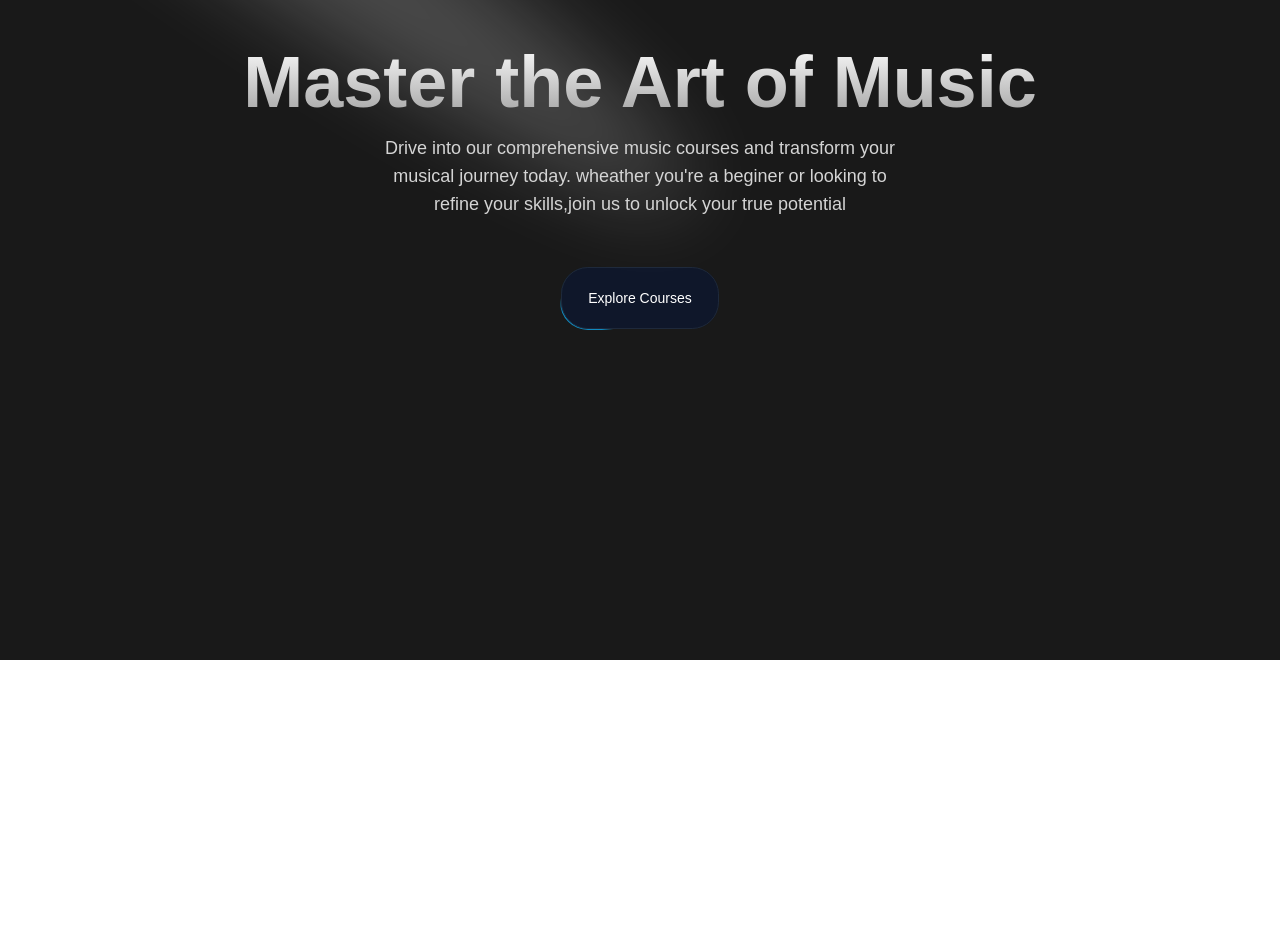
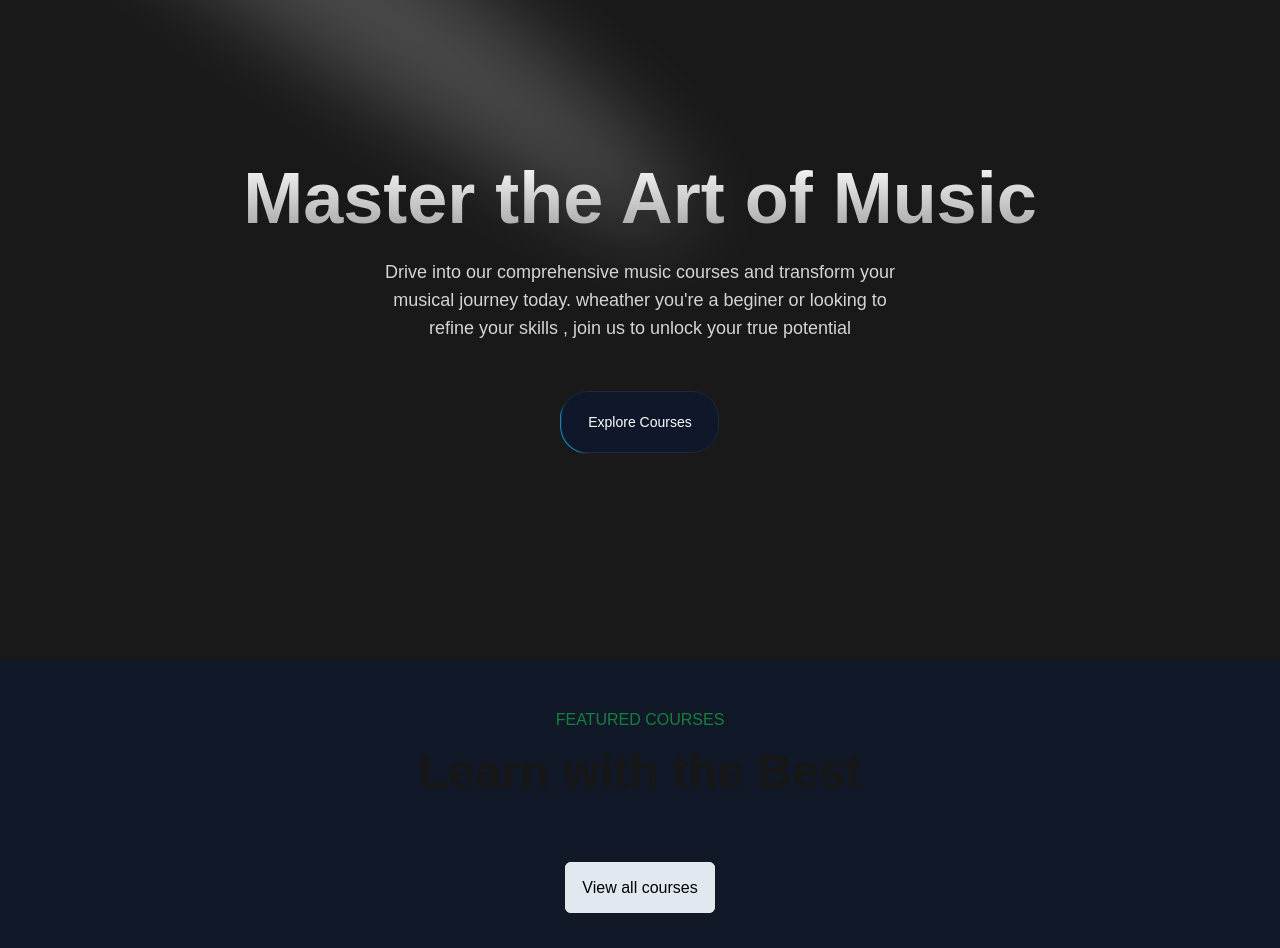
Before and after one commit to KUNALCHOURE/MeloMaster, a Next.js app: page / in a window 1280 px wide. Shown: the part 140-1088 px from the top of the page. Before the commit the page ends 800 px from the top, so only its background shows below. Built offline with nearby package versions, Linux system fonts and the light colour scheme.

Commit message:
featured courses page added

```diff
--- a/src/app/page.tsx
+++ b/src/app/page.tsx
@@ -1,10 +1,12 @@
 import Image from "next/image";
 import Hero from "@/components/hero";
+import Featuredcourses from "@/components/featuredcourses";
 export default function Home() {
   return (
     <>
      <main className="min-h-screen bg-black/[0.9] antialiased bg-grid-white/[0.02]">
       <Hero/>
+      <Featuredcourses/>
      </main>
     </>
   );
--- /dev/null
+++ b/src/components/featuredcourses.tsx
@@ -0,0 +1,26 @@
+import React from 'react'
+import coursedata from "../data/music_course.json"
+import { BackgroundGradient } from './ui/background-gradient';
+import Image from 'next/image';
+import Link from 'next/link';
+
+export default function Featuredcourses() {
+
+  return (
+    <div className='py-12 bg-gray-900'>
+           <div><h2 className='text-green-700 text-center'>FEATURED COURSES</h2>
+
+               <p className='text-5xl ptext-white text-center mt-4 font-bold'  >Learn with the Best</p>
+               </div>
+           <div className='mt-10 grid grid-cols-1 sm:grid-cols-2  lg:grid-cols-3 gap-8 justify-center'>
+
+           </div>
+
+           <div className='text-center mt-10'>
+              <Link href={"/courses"} className='mt-4 border rounded-md p-4 bg-slate-200 text-black text-center '>
+                 View all courses
+              </Link>
+           </div>
+    </div>
+  )
+}
--- a/src/components/hero.tsx
+++ b/src/components/hero.tsx
@@ -5,14 +5,14 @@
 import { Button } from './ui/moving-border';
 export default function Hero() {
   return (
-    <div className='h-auto md:h-[40rem] w-full rounded-md flex flex-col items-center justify-center relative overflow-hidden mx-auto py-10 md:py-0'>
+    <div className='min-h-screen md:h-[40rem] w-full rounded-md flex flex-col items-center justify-center relative overflow-hidden mx-auto py-10 md:py-0'>
          <Spotlight
         className="-top-40 left-0 md:left-60 md:-top-20"
         fill="white"
       />
-        <div className='p-4 relative z-10 w-full text-center'>
-      <h1 className='mt-20 md:mt-0 text-4xl md:text-7xl font-bold bg-clip-text text-transparent bg-gradient-to-b from-neutral-50  to-neutral-400' >Master the Art of Music </h1>
-      <p className='mt-4 font-normal text-base md:text-lg text-neutral-300 max-w-lg mx-auto'>Drive into our comprehensive music courses and transform your musical journey today. wheather you're a beginer or looking to refine your skills,join us to unlock your true potential </p>
+        <div className='p-4 relative z-10 w-full text-center mt-20'>
+      <h1 className='mt-24 md:mt-0 text-4xl md:text-7xl font-bold bg-clip-text text-transparent bg-gradient-to-b from-neutral-50  to-neutral-400' >Master the Art of Music </h1>
+      <p className='mt-6 font-normal text-base md:text-lg text-neutral-300 max-w-lg mx-auto '>Drive into our comprehensive music courses and transform your musical journey today.  wheather you're a beginer or looking to refine your skills , join us to unlock your true potential </p>
       </div>
       <div className="mt-8">
       <Link href='/courses'>
--- a/src/components/navbar.tsx
+++ b/src/components/navbar.tsx
@@ -7,7 +7,7 @@
     const [active, setActive] = useState<string | null>(null);
      return(
         <>
-          <div className={cn("fixed top-10 inset-x-0 max-w-2xl mx-auto z-50", className)}>
+          <div className={cn("fixed top-10 inset-x-0 max-w-2xl mx-auto z-50 mt-6", className)}>
             <Menu setActive={setActive}>
                 <Link  href={"/"}>
                 <MenuItem setActive={setActive} active={active} item="Home">
--- /dev/null
+++ b/src/components/ui/background-gradient.tsx
@@ -0,0 +1,72 @@
+import { cn } from "@/utils/cn";
+import React from "react";
+import { motion } from "framer-motion";
+
+export const BackgroundGradient = ({
+  children,
+  className,
+  containerClassName,
+  animate = true,
+}: {
+  children?: React.ReactNode;
+  className?: string;
+  containerClassName?: string;
+  animate?: boolean;
+}) => {
+  const variants = {
+    initial: {
+      backgroundPosition: "0 50%",
+    },
+    animate: {
+      backgroundPosition: ["0, 50%", "100% 50%", "0 50%"],
+    },
+  };
+  return (
+    <div className={cn("relative p-[4px] group", containerClassName)}>
+      <motion.div
+        variants={animate ? variants : undefined}
+        initial={animate ? "initial" : undefined}
+        animate={animate ? "animate" : undefined}
+        transition={
+          animate
+            ? {
+                duration: 5,
+                repeat: Infinity,
+                repeatType: "reverse",
+              }
+            : undefined
+        }
+        style={{
+          backgroundSize: animate ? "400% 400%" : undefined,
+        }}
+        className={cn(
+          "absolute inset-0 rounded-3xl z-[1] opacity-60 group-hover:opacity-100 blur-xl  transition duration-500 will-change-transform",
+          " bg-[radial-gradient(circle_farthest-side_at_0_100%,#00ccb1,transparent),radial-gradient(circle_farthest-side_at_100%_0,#7b61ff,transparent),radial-gradient(circle_farthest-side_at_100%_100%,#ffc414,transparent),radial-gradient(circle_farthest-side_at_0_0,#1ca0fb,#141316)]"
+        )}
+      />
+      <motion.div
+        variants={animate ? variants : undefined}
+        initial={animate ? "initial" : undefined}
+        animate={animate ? "animate" : undefined}
+        transition={
+          animate
+            ? {
+                duration: 5,
+                repeat: Infinity,
+                repeatType: "reverse",
+              }
+            : undefined
+        }
+        style={{
+          backgroundSize: animate ? "400% 400%" : undefined,
+        }}
+        className={cn(
+          "absolute inset-0 rounded-3xl z-[1] will-change-transform",
+          "bg-[radial-gradient(circle_farthest-side_at_0_100%,#00ccb1,transparent),radial-gradient(circle_farthest-side_at_100%_0,#7b61ff,transparent),radial-gradient(circle_farthest-side_at_100%_100%,#ffc414,transparent),radial-gradient(circle_farthest-side_at_0_0,#1ca0fb,#141316)]"
+        )}
+      />
+
+      <div className={cn("relative z-10", className)}>{children}</div>
+    </div>
+  );
+};
```
